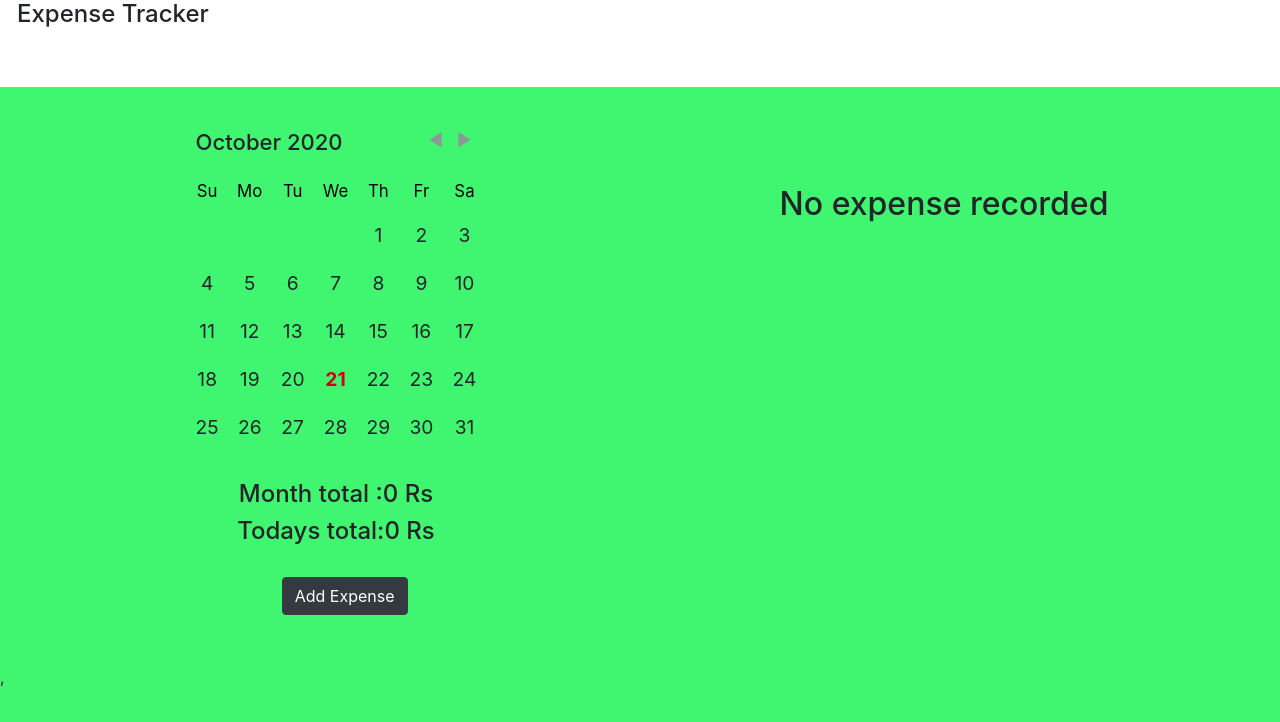
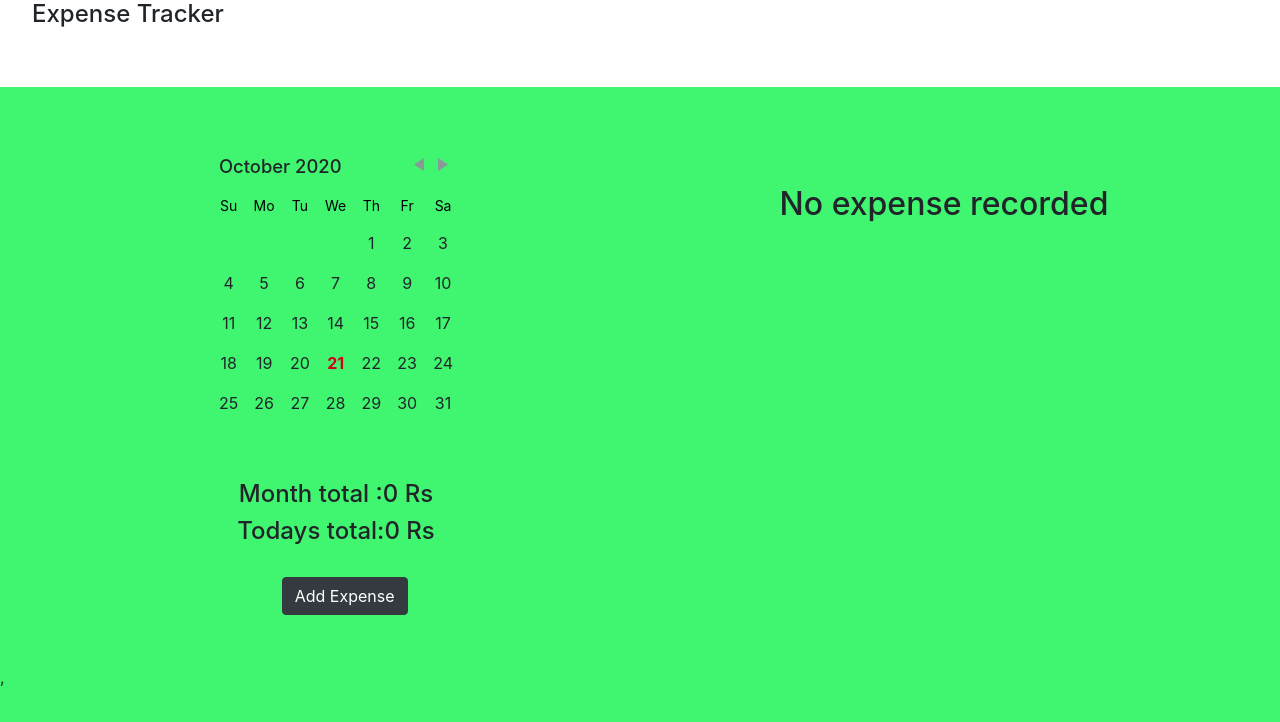
Before and after one commit to Deepu19g/expense2, a React (Create React App) app: page / in a window 1280 px wide. Shown: the top 722 px of the page. Built offline with nearby package versions, Linux system fonts and the light colour scheme.

Commit message:
latest commit

```diff
--- a/src/App.js
+++ b/src/App.js
@@ -271,10 +271,11 @@ function App() {
 
   return (
     <div className="App ">
-      <Row className="head">
+     <Container fluid>
+     <Row className="head">
         <h1>Expense Tracker</h1>
       </Row>
-
+      </Container>
       <Container fluid>
         <Row>
           <Col md={6} className="left">
--- a/src/components/ListItems.js
+++ b/src/components/ListItems.js
@@ -14,7 +14,7 @@ function ListItems(props) {
   const myListitem = mylist.map((item) => {
     return (
 
-      <div key={item.ide} id="box">
+      <div key={item.ide} id="box" >
         <p>
           {item.data} Rs,{item.title}
           <span >
--- a/src/components/stylesheet.css
+++ b/src/components/stylesheet.css
@@ -5,7 +5,7 @@ h2 {
   /*position: absolute;*/
 }
 .calender {
-  transform: scale(1.2);
+
   top: 5%;
   z-index: 1;
 }
@@ -45,10 +45,10 @@ button {
 }
 
 .left {
-  /* align-self: center; */
+  /* align-self: center;
   display: flex;
   flex-direction: column;
-  justify-content: center;
+  justify-content: center;*/
 }
 form {
   margin-top: 10%;
@@ -120,7 +120,9 @@ p {
   padding-top: 7%;
 
 }
-
+.DayPicker {
+  max-width: 100%;
+}
 .row {
   padding: 50px 32px;
 }
@@ -151,6 +153,9 @@ p {
   height: 100%;
 
 }
+/*.mybox #box {
+  margin-top: 4%;
+}*/
 /*@media (max-width: 680px) and (min-width: 480px) {
   .modal-content {
     width: 400px;
```
Also changed, not shown: 1 other file (tests, documents, lock files or other folders).
